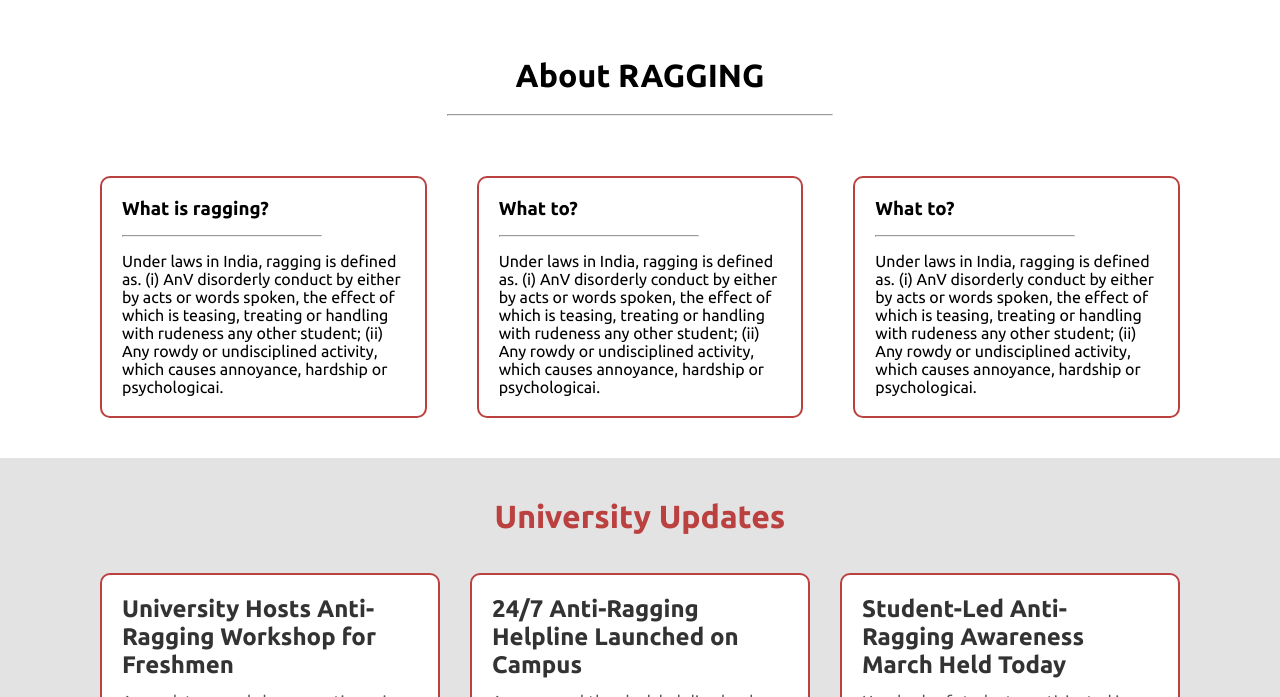
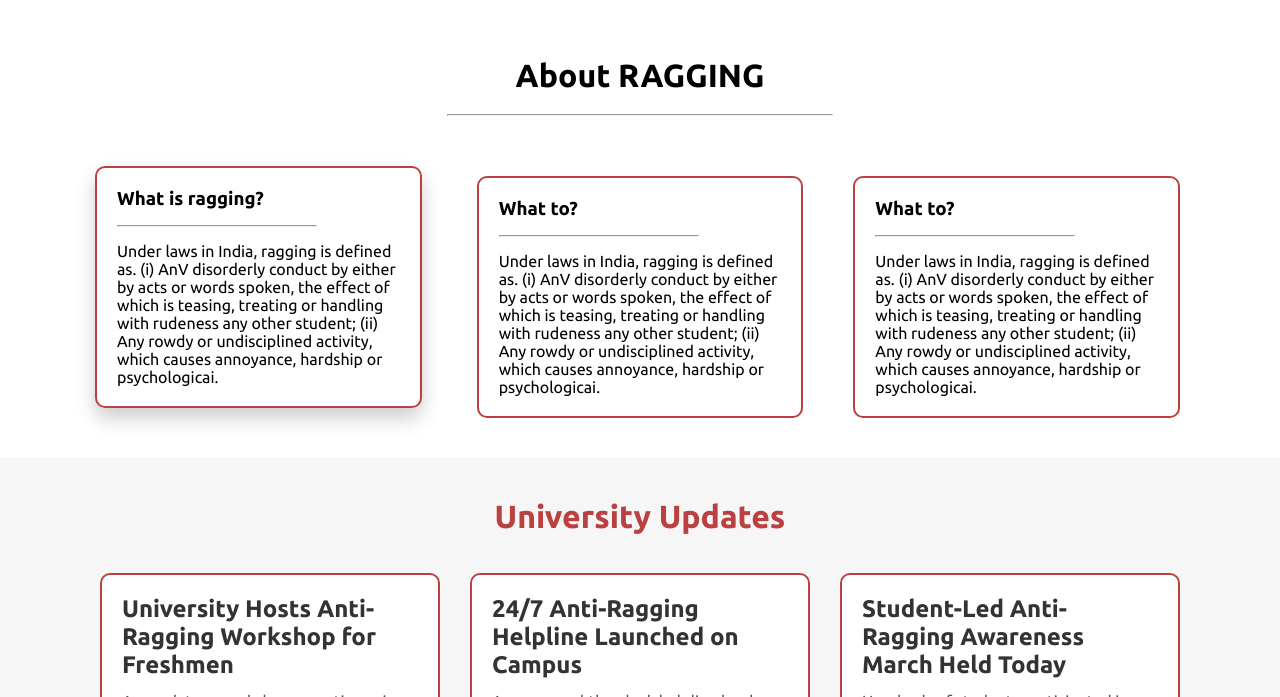
Before and after one commit to AineshSridhar/Competition_Frontend, a plain HTML site: page index.html in a window 1280 px wide. In both pictures the pointer is over the element 263 px from the left and 957 px from the top of the page. Shown: the part 660-1357 px from the top of the page. Drawn offline with Linux system fonts and the light colour scheme; files whose address does not match are found by name.

Commit message:
Update style.css

```diff
--- a/style.css
+++ b/style.css
@@ -156,7 +156,15 @@
     border: 2px #bb4040 solid;
     border-radius: 10px;
     padding: 20px;
+    transition: transform 0.3s ease, box-shadow 0.3s ease;
 }
+
+.desc_section:hover{
+    transform:scale(1.05);
+    transform:translate(-5px, -10px);
+    box-shadow: 0 10px 20px rgba(0, 0, 0, 0.2);
+}
+
 
 .desc_section hr{
     margin: 15px 0;
@@ -166,7 +174,7 @@
 .news_section {
     margin-top: 40px;
     padding: 40px 100px;
-    background-color: rgb(228, 227, 227);
+    background-color: rgb(246, 246, 246);
 }
 
 .news_section h1 {
```
